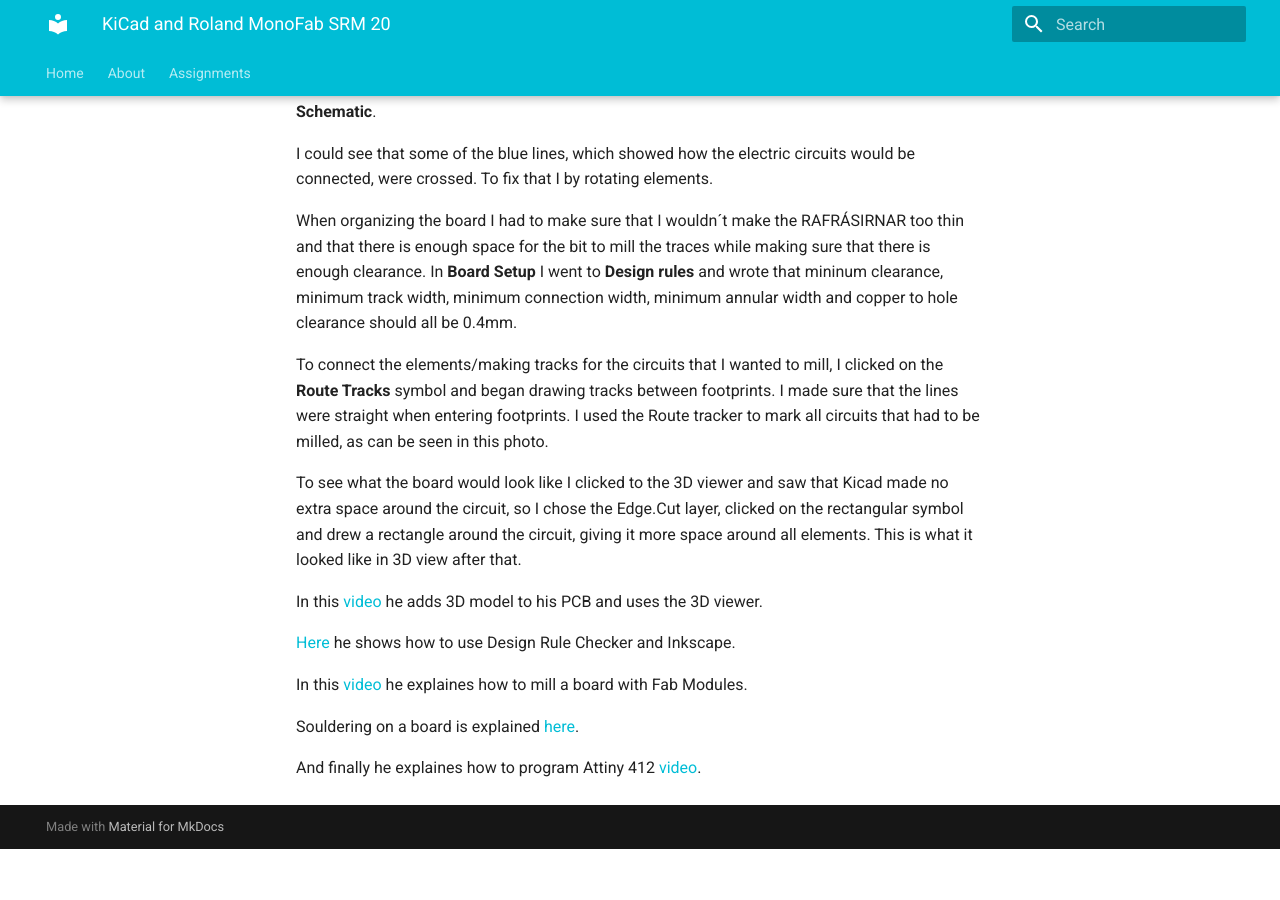
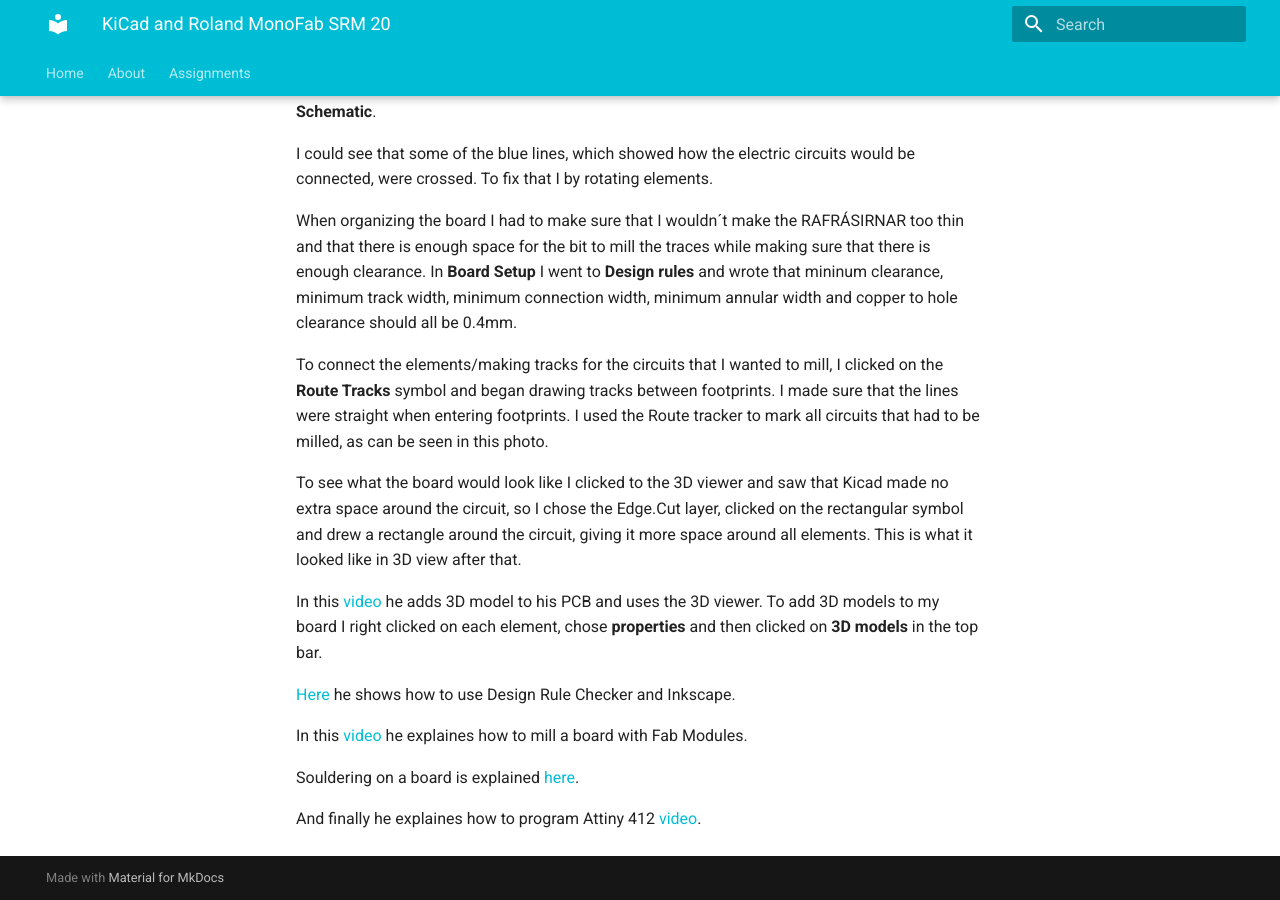
Before and after one commit to OlofH2/Before-Fab-Academy, an MkDocs documentation site: the page built from docs/KiCad_and_Roland_MonoFab_SRM_20.md, in a window 1280 px wide and 900 px high, scrolled down 4669 px. Built offline with MkDocs 1.6.1 and Material for MkDocs 9.7.7, drawn with Linux system fonts in a browser that asks for light colours; before the commit the page ends 5518 px from its top, so only the background shows below that.

Commit message:
Byrjun á 3D

```diff
--- a/docs/KiCad_and_Roland_MonoFab_SRM_20.md
+++ b/docs/KiCad_and_Roland_MonoFab_SRM_20.md
@@ -96,6 +96,7 @@
 
 
 In this [video](https://www.youtube.com/watch?v=ZeAAy6L8AB8&list=PLs4ifnZzVJmqaSM1lsg68vPVtJxVNhVwV&index=2) he adds 3D model to his PCB and uses the 3D viewer.
+To add 3D models to my board I right clicked on each element, chose **properties** and then clicked on **3D models** in the top bar.
 
  [Here](https://www.youtube.com/watch?v=Tq6v1HqWmm0&list=PLs4ifnZzVJmqaSM1lsg68vPVtJxVNhVwV&index=8) he shows how to use Design Rule Checker and Inkscape.
 
```
